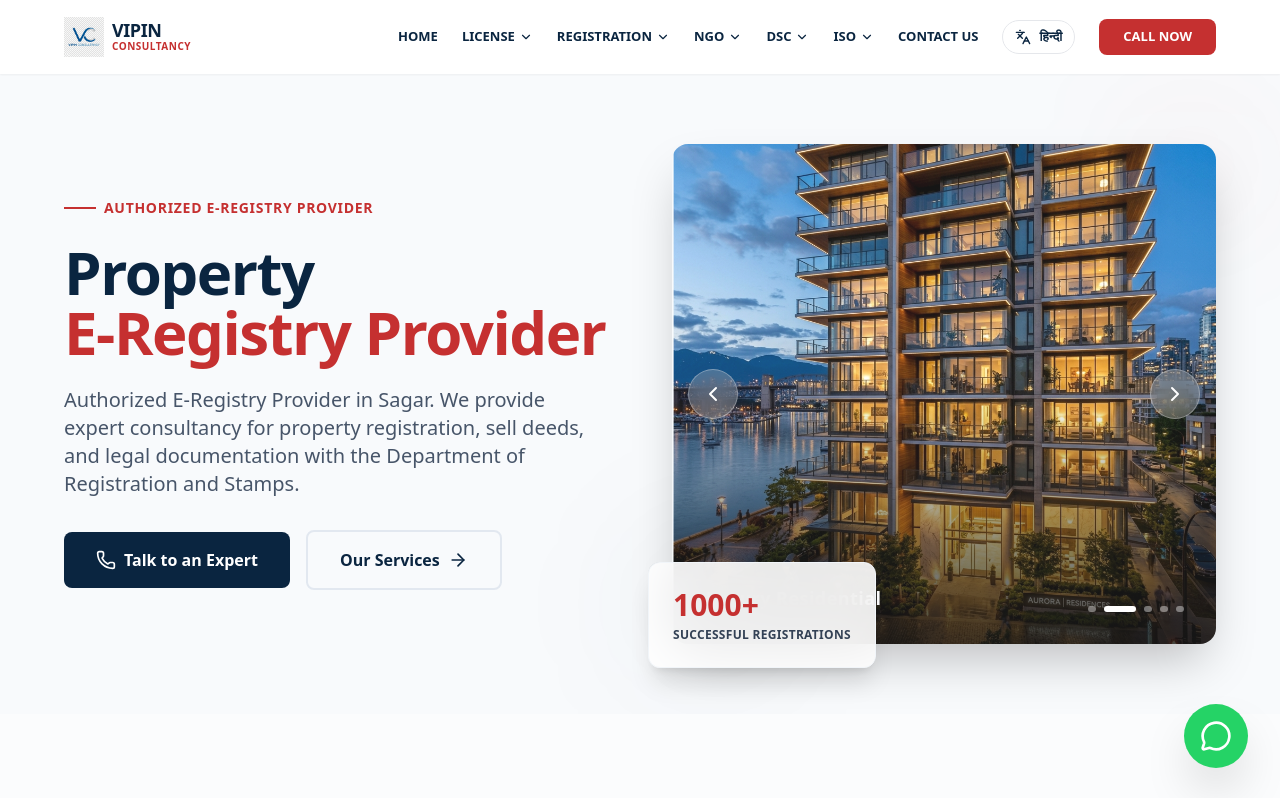
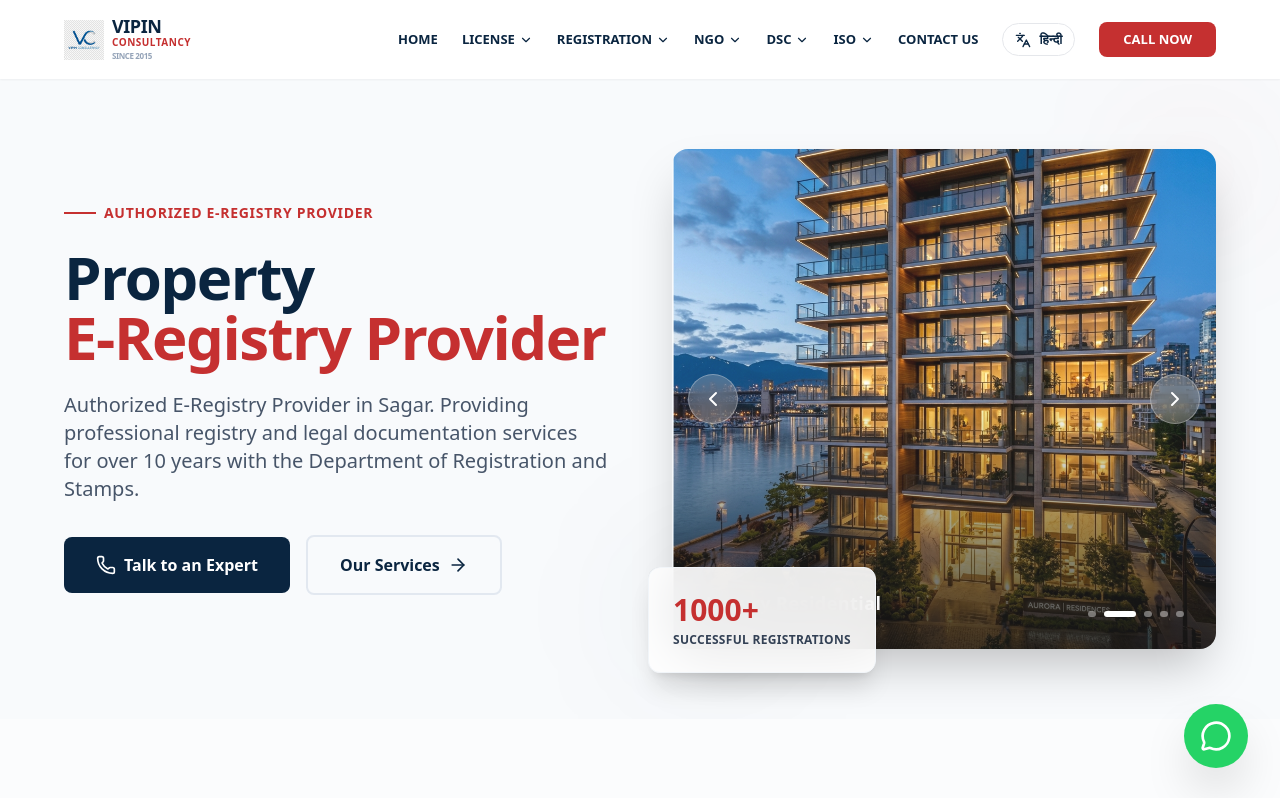
Before and after one commit to ayushpatel996/e-registry, a Next.js app: page / in a window 1280 px wide. Shown: the top 798 px of the page. Built offline with nearby package versions, Linux system fonts and the light colour scheme.

Commit message:
Add Since 2015 and update service duration description

```diff
--- a/components/Footer.tsx
+++ b/components/Footer.tsx
@@ -19,6 +19,7 @@ const Footer = () => {
               <div className="flex flex-col">
               <span className="text-xl font-black tracking-tight leading-none">VIPIN</span>
               <span className="text-[10px] font-bold text-accent-light tracking-widest uppercase">CONSULTANCY</span>
+              <span className="text-[10px] font-bold text-slate-500 mt-1 uppercase tracking-tighter">Since 2015</span>
             </div>
           </Link>
           <p className="text-slate-400 text-sm leading-relaxed">
--- a/components/Navbar.tsx
+++ b/components/Navbar.tsx
@@ -28,6 +28,7 @@ const Navbar = () => {
           <div className="flex flex-col">
             <span className="text-lg font-bold tracking-tight text-primary leading-none">VIPIN</span>
             <span className="text-[10px] font-bold text-accent tracking-wider uppercase">CONSULTANCY</span>
+            <span className="text-[8px] font-bold text-slate-400 uppercase tracking-tighter">Since 2015</span>
           </div>
         </Link>
 
--- a/lib/translations.ts
+++ b/lib/translations.ts
@@ -14,7 +14,7 @@ export const translations = {
       badge: "AUTHORIZED E-REGISTRY PROVIDER",
       title1: "Property",
       title2: "E-Registry Provider",
-      desc: "Authorized E-Registry Provider in Sagar. We provide expert consultancy for property registration, sell deeds, and legal documentation with the Department of Registration and Stamps.",
+      desc: "Authorized E-Registry Provider in Sagar. Providing professional registry and legal documentation services for over 10 years with the Department of Registration and Stamps.",
       ctaTalk: "Talk to an Expert",
       ctaServices: "Our Services",
       stats: "Successful Registrations",
@@ -87,7 +87,7 @@ export const translations = {
       badge: "अधिकृत ई-रजिस्ट्री प्रदाता",
       title1: "प्रॉपर्टी",
       title2: "ई-रजिस्ट्री प्रदाता",
-      desc: "सागर में अधिकृत ई-रजिस्ट्री प्रदाता। हम पंजीकरण और मुद्रांक विभाग के साथ संपत्ति पंजीकरण, बिक्री विलेख और कानूनी दस्तावेजों के लिए विशेषज्ञ परामर्श प्रदान करते हैं।",
+      desc: "सागर में अधिकृत ई-रजिस्ट्री प्रदाता। पिछले 10 से अधिक वर्षों से पंजीकरण और मुद्रांक विभाग के साथ संपत्ति पंजीकरण और कानूनी दस्तावेजों के लिए पेशेवर सेवाएं प्रदान कर रहे हैं।",
       ctaTalk: "विशेषज्ञ से बात करें",
       ctaServices: "हमारी सेवाएं",
       stats: "सफल पंजीकरण",
```
Lines whose indentation alone changed are shown as unchanged.
